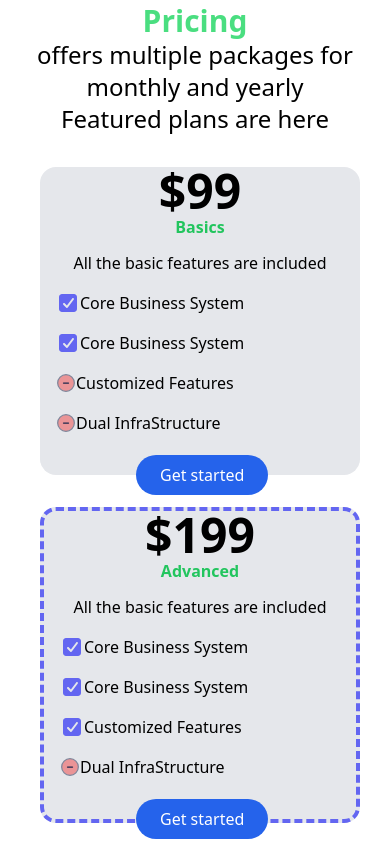
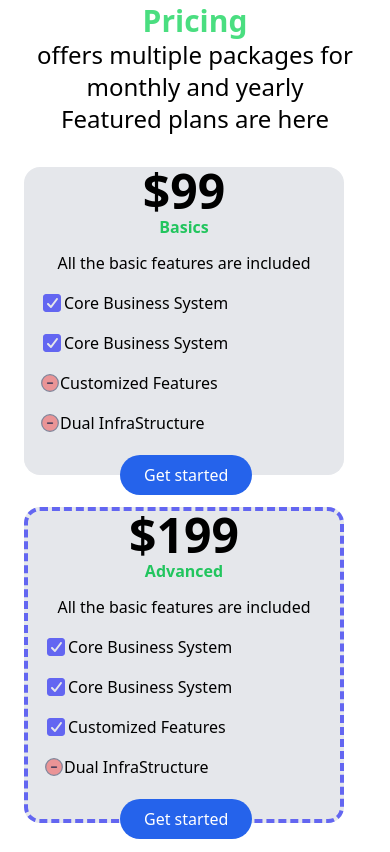
Before and after one commit to vairamuthu11a/tail-wind-project, a website: page index.html in a window 390 px wide. Shown: the part 1824-2676 px from the top of the page. Drawn offline with Linux system fonts and the light colour scheme.

Commit message:
third commit

```diff
--- a/index.html
+++ b/index.html
@@ -99,7 +99,7 @@
             <p class="text-2xl">offers multiple packages for monthly and yearly</p>
             <p class="text-2xl">Featured plans are here</p>
         </div>
-        <div class="grid  md:grid-cols-3 grid-cols-1 gap-4 mt-4 md:mx-32 mx-10 ">
+        <div class="grid  md:grid-cols-3 grid-cols-1 gap-4 mt-4 md:mx-32 mx-6 ">
             <div class="relative mt-4 bg-gray-200 w-80 rounded-2xl hover:shadow-2xl text-center ">
                 <h1 class="font-bold text-5xl">$99</h1>
                 <h2 class="text-green-500 mb-3 font-bold ">Basics</h2>
```
Also changed, not shown: style.css.
